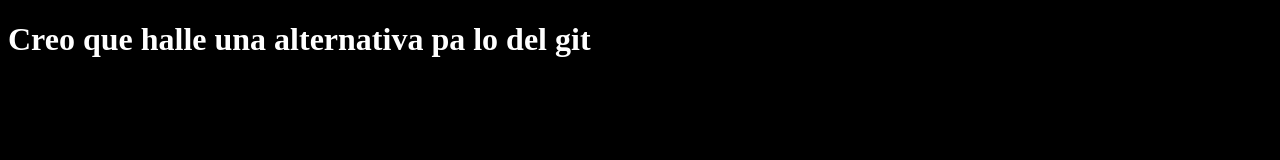
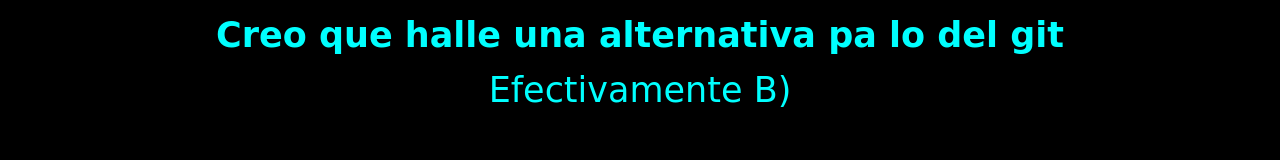
Before and after one commit to FireWolf2022/Nuevo, a plain HTML site: page index.html in a window 1280 px wide. Drawn offline with Linux system fonts and the light colour scheme.

Commit message:
probando

```diff
--- a/index.html
+++ b/index.html
@@ -6,5 +6,6 @@
 </head>
 <body>
 	<h1>Creo que halle una alternativa pa lo del git</h1>
+	<p>Efectivamente B)</p>
 </body>
 </html>
--- a/style.css
+++ b/style.css
@@ -6,3 +6,12 @@ body {
 h1 {
     color: white;
 }
+
+h1, p{
+    margin: 15px;
+    text-align: center;
+    font-family: cursive;
+    color: cyan;
+    font-size: 35px;
+
+}
```
